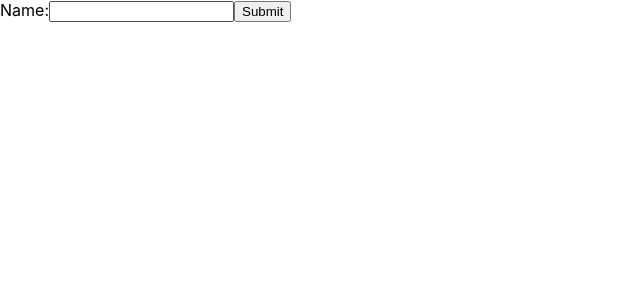
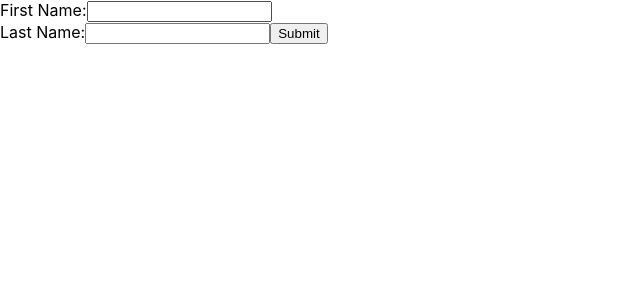
Before and after one commit to salinpaul94/60_DAY_PLAN_FOR_CROSS_PALTFORM_DEVELOPMENT, a React (Create React App) app in the folder my-router-app/: page / in a window 1280 px wide. Shown: the top 300 px of the page, without its empty margins (0-640 px from the left). Built offline with nearby package versions, Linux system fonts and the light colour scheme.

Commit message:
task 1 example 2 multiple form input and use state hook

```diff
--- a/my-router-app/src/App.js
+++ b/my-router-app/src/App.js
@@ -1,9 +1,11 @@
 import './App.css';
-import SimpleFormTask1Example1 from './componentsDay6/FormsTask1Example1';
+// import SimpleFormTask1Example1 from './componentsDay6/FormsTask1Example1';
+import FormTask1Example2MultiInputForm from './componentsDay6/FormTask1Example2';
 
 function App() {
   return (
-    <SimpleFormTask1Example1/>
+    // <SimpleFormTask1Example1/>
+    <FormTask1Example2MultiInputForm/>
   );
 }
 
--- /dev/null
+++ b/my-router-app/src/componentsDay6/FormTask1Example2.js
@@ -0,0 +1,42 @@
+import React, { useState } from "react";
+
+function FormTask1Example2MultiInputForm() {
+  const [formData, setFormData] = useState({ firstName: '', lastName: '' });
+
+  const handleChange = (e) => {
+    const { name, value } = e.target;
+    setFormData((prevData) => ({ ...prevData, [name]: value}));
+  };
+
+  const handleSubmit = (e) => {
+    e.preventDefault();
+    alert(`Submitted data: ${JSON.stringify(formData)}`)
+  };
+
+  return (
+    <form onSubmit={handleSubmit}>
+      <label>
+        First Name:
+        <input
+          type="text"
+          name="firstName"
+          value={formData.firstName}
+          onChange={handleChange}
+        />
+      </label>
+      <br/>
+      <label>
+        Last Name:
+        <input
+          type="text"
+          name="lastName"
+          value={formData.lastName}
+          onChange={handleChange}
+        />
+      </label>
+      <button type="submit">Submit</button>
+    </form>
+  );
+}
+
+export default FormTask1Example2MultiInputForm;
```
